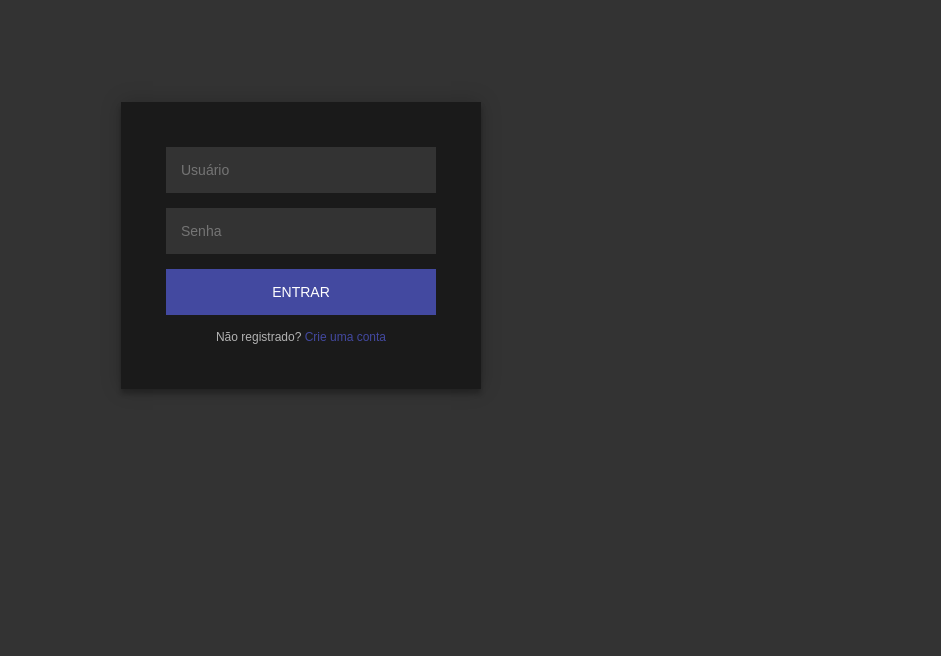
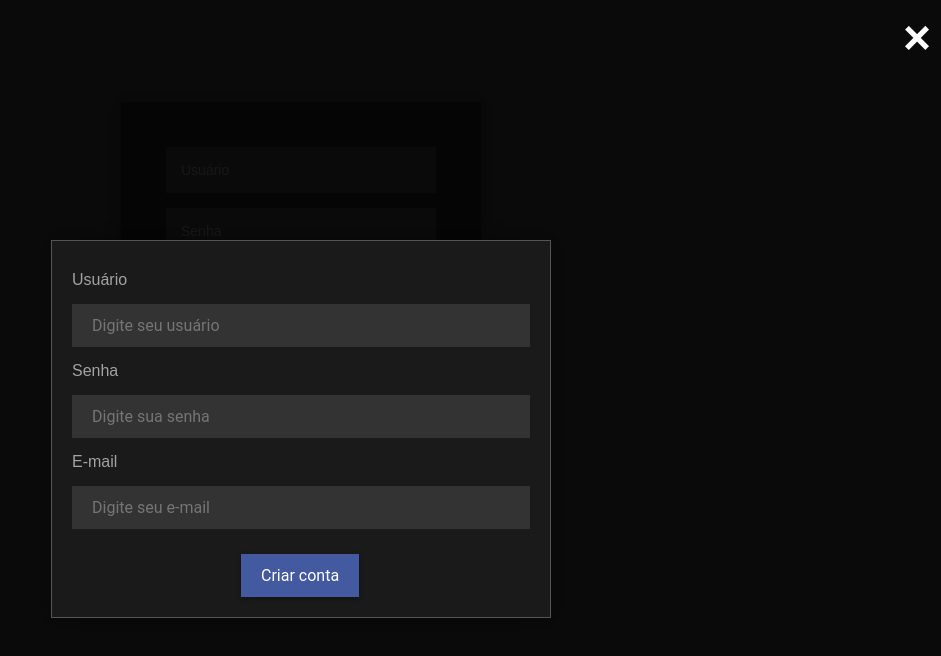
Before and after one commit to icl00ud/stash-master, a plain HTML site: page public/pages/login/login.html in a window 1280 px wide. Both pictures are taken after a click on the link "Crie uma conta". Shown: the whole page, without its empty margins (339-1280 px from the left). Drawn offline with Linux system fonts and the light colour scheme.

Commit message:
Added login page and signup modal

```diff
--- a/public/pages/login/login.css
+++ b/public/pages/login/login.css
@@ -43,9 +43,10 @@
   .form button {
     font-family: "Montserrat", sans-serif;
     text-transform: uppercase;
+    text-align: center;
     outline: 0;
-    background: #4349a0;
-    width: 100%;
+    background: #4359a0;
+    width: 50%;
     border: 0;
     padding: 15px;
     color: #FFFFFF;
--- a/public/pages/login/login.html
+++ b/public/pages/login/login.html
@@ -3,17 +3,23 @@
   <head>
     <title>Login</title>
     <link rel="stylesheet" type="text/css" href="login.css">
+    <link rel="stylesheet" type="text/css" href="../signup/signup.css">
   </head>
   <body>
     <div class="login-page">
       <div class="form">
-        <form class="login-form">
-          <input type="text" placeholder="Usuário" required/>
-          <input type="password" placeholder="Senha" required/>
-          <button>Entrar</button>
-          <p class="message">Não registrado? <a href="#">Crie uma conta</a></p>
+        <form name="loginForm" class="login-form" onsubmit="return validateForm()">
+          <input type="text" name="username" placeholder="Usuário" required/>
+          <input type="password" name="password" placeholder="Senha" required/>
+          <button type="submit">Entrar</button>
+          <p class="message">Não registrado? <a id="openModalBtn" href="#">Crie uma conta</a></p>
         </form>
       </div>
     </div>
+
+    <div id="modal-container"></div>
+
+    <script src="../signup/signup.js"></script>
+    <script src="login.js"></script>
   </body>
 </html>
--- a/public/pages/login/login.js
+++ b/public/pages/login/login.js
@@ -0,0 +1,17 @@
+function validateForm() {
+    const username = document.forms["loginForm"]["username"].value;
+    const password = document.forms["loginForm"]["password"].value;
+
+    // Verificação do campo de usuário
+    if (username == "") {
+        alert("Por favor, preencha o campo de usuário.");
+        return false;
+    }
+
+    // Verificação da senha
+    const passwordRegex = /^(?=.*[!@#$%^&*(),.?":{}|<>])(?=.*[a-z])(?=.*[A-Z])(?=.*\d)[!@#$%^&*(),.?":{}|<>a-zA-Z\d]{8,}$/;
+    if (!passwordRegex.test(password)) {
+        alert("A senha deve conter pelo menos 8 caracteres com símbolos, letra maiúscula, letra minúscula e números.");
+        return false;
+    }
+}
--- /dev/null
+++ b/public/pages/signup/signup.css
@@ -0,0 +1,98 @@
+/* Modal */
+#myModal {
+  display: none;
+  position: fixed;
+  z-index: 1;
+  left: 0;
+  top: 0;
+  width: 100%;
+  background-color: rgba(0, 0, 0, 0.8);
+}
+
+.modal-content {
+  background-color: #1a1a1a;
+  margin: 30vh auto;
+  padding: 20px;
+  border: 1px solid #555;
+  width: 80%;
+  max-width: 500px;
+  box-shadow: 0 0 20px rgba(0, 0, 0, 0.3);
+  transition: 0.3s ease-in-out;
+  color: #fff; /* altera a cor do texto para branco */
+}
+
+.modal-content input,
+.modal-content button {
+  color: #fff; /* altera a cor do texto para branco */
+  border: none; /* remove a borda do input e button */
+  background-color: #1a1a1a;
+}
+
+.modal-content .close {
+  color: #fff;
+}
+
+.close {
+  position: absolute;
+  top: 10px;
+  right: 10px;
+  font-size: 3rem;
+  font-weight: bold;
+  cursor: pointer;
+  transition: 0.3s;
+}
+
+/* Formulário */
+.register-form {
+  position: relative;
+  display: flex;
+  flex-direction: column;
+  align-items: flex-start;
+  color: #fff;
+  background-color: #1a1a1a;
+}
+
+.register-form label {
+  display: block;
+  text-align: left;
+  margin: 10px 0;
+  color: rgb(163, 163, 163);
+  font-size: 16px;
+}
+
+.register-form input {
+  width: 100%;
+  padding: 12px 20px;
+  margin: 5px 0;
+  display: inline-block;
+  border: none;
+  background: #333333;
+  font-size: 16px;
+  transition: 0.3s ease-in-out;
+  font-family: 'Roboto', sans-serif;
+}
+
+button[type="submit"] {
+  position: relative;
+  background-color: #4359a0;
+  color: #fff;
+  border: none;
+  padding: 12px 20px;
+  font-size: 16px;
+  cursor: pointer;
+  margin-top: 20px;
+  transition: 0.3s ease-in-out;
+  box-shadow: 0 2px 5px rgba(0, 0, 0, 0.3);
+  font-family: 'Roboto', sans-serif;
+  text-align: center;
+  left: calc(50% - 60px);
+}
+
+button[type="submit"]:hover {
+  background-color: #182d72;
+}
+
+.close:hover {
+  color: #bbb;
+  transform: scale(1.2);
+}
--- /dev/null
+++ b/public/pages/signup/signup.html
@@ -0,0 +1,23 @@
+<!DOCTYPE html>
+<html>
+  <head>
+    <title>Criar Conta</title>
+  </head>
+  <body>
+
+  <div id="myModal" class="modal">
+    <div class="modal-content">
+      <span onclick="return closeModal()" class="close">&times;</span>
+      <form name="registerForm" class="register-form" onsubmit="return validateForm()">
+        <label for="username">Usuário</label>
+        <input type="text" id="username" name="username" placeholder="Digite seu usuário"/>
+        <label for="password">Senha</label>
+        <input type="password" id="password" name="password" placeholder="Digite sua senha"/>
+        <label for="email">E-mail</label>
+        <input type="email" id="email" name="email" placeholder="Digite seu e-mail"/>
+        <button type="submit">Criar conta</button>
+      </form>
+    </div>
+  </div>
+  </body>
+</html>
--- /dev/null
+++ b/public/pages/signup/signup.js
@@ -0,0 +1,24 @@
+// Abre a modal ao clicar no botão "Criar conta"
+document.getElementById("openModalBtn").addEventListener("click", function() {
+  console.log("openModalBtn clicked");
+
+  // Busca o conteúdo do arquivo modal.html e o insere na div "modal-container"
+  fetch('../signup/signup.html')
+    .then(response => response.text())
+    .then(html => {
+      document.getElementById('modal-container').innerHTML = html;
+      document.getElementById("myModal").style.display = "block";
+    })
+    .catch(error => console.error(error));
+});
+
+function closeModal() {
+  document.getElementById("myModal").style.display = "none";
+  document.getElementById('modal-container').innerHTML = '';
+}
+
+window.addEventListener('click', function(event) {
+  if (event.target.id === 'myModal') {
+    closeModal();
+  }
+});
```
